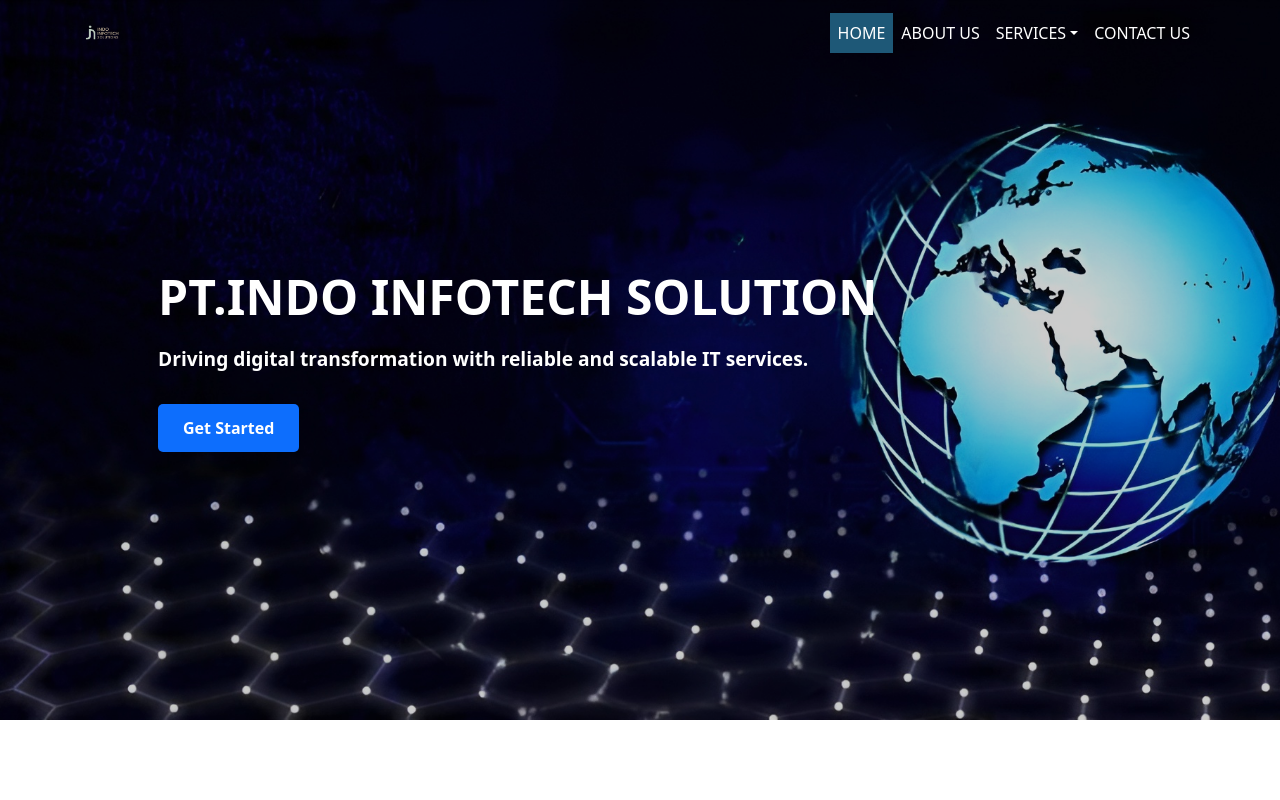
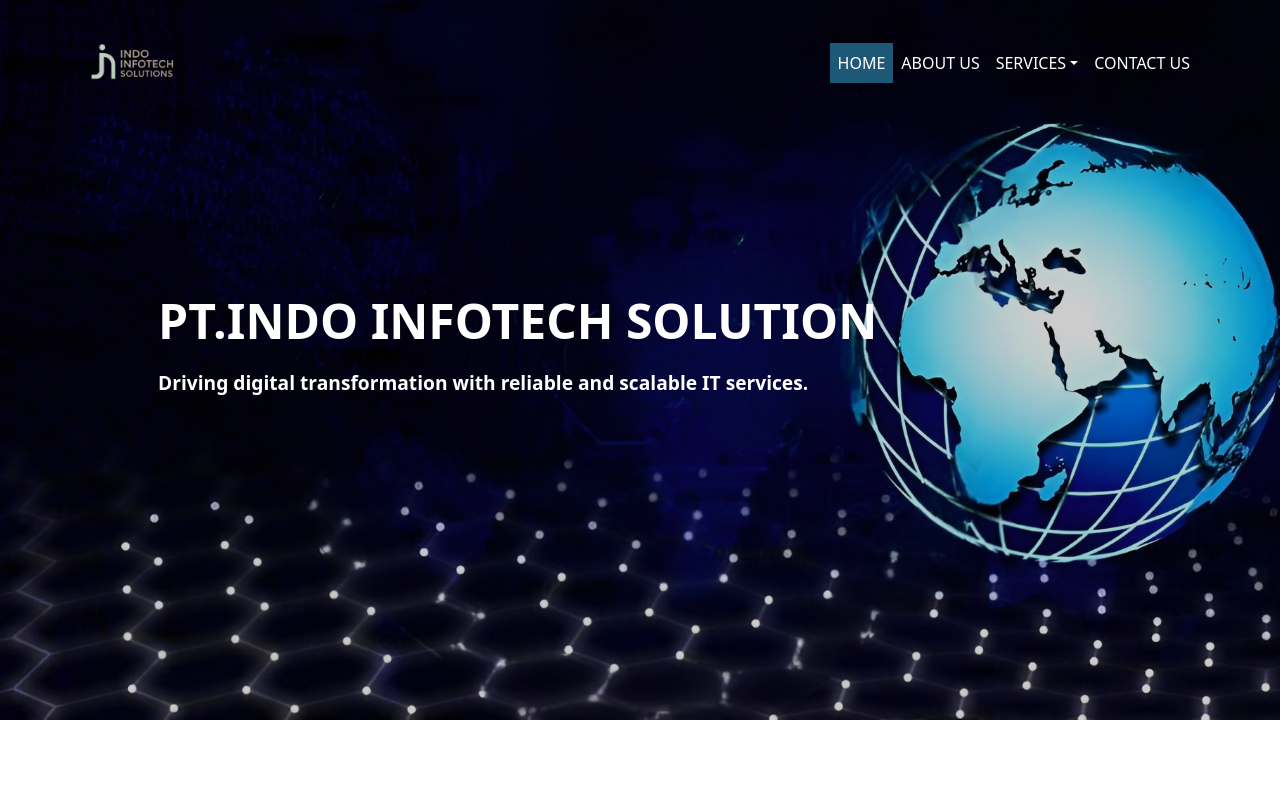
Before and after one commit to tejayadav1918-arch/PTindoinfotech, a React (Create React App) app: page / in a window 1280 px wide. Shown: the top 800 px of the page. Built offline with nearby package versions, Linux system fonts and the light colour scheme.

Commit message:
changed logo

```diff
--- a/src/App.css
+++ b/src/App.css
@@ -1,5 +1,5 @@
 .navbar-brand img{
-  width: 40px;
+  width: 100px;
   height: auto;
  }
 .custom-navbar {
--- a/src/Home.js
+++ b/src/Home.js
@@ -46,7 +46,7 @@
         <div className="hero-text">
           <h1 data-aos="fade-left"><b>PT.INDO INFOTECH SOLUTION</b></h1>
           <p data-aos="fade-left"><b>Driving digital transformation with reliable and scalable IT services.</b></p>
-          <button className="hero-btn">Get Started</button>
+
         </div>
       </div>
     </section>
```
